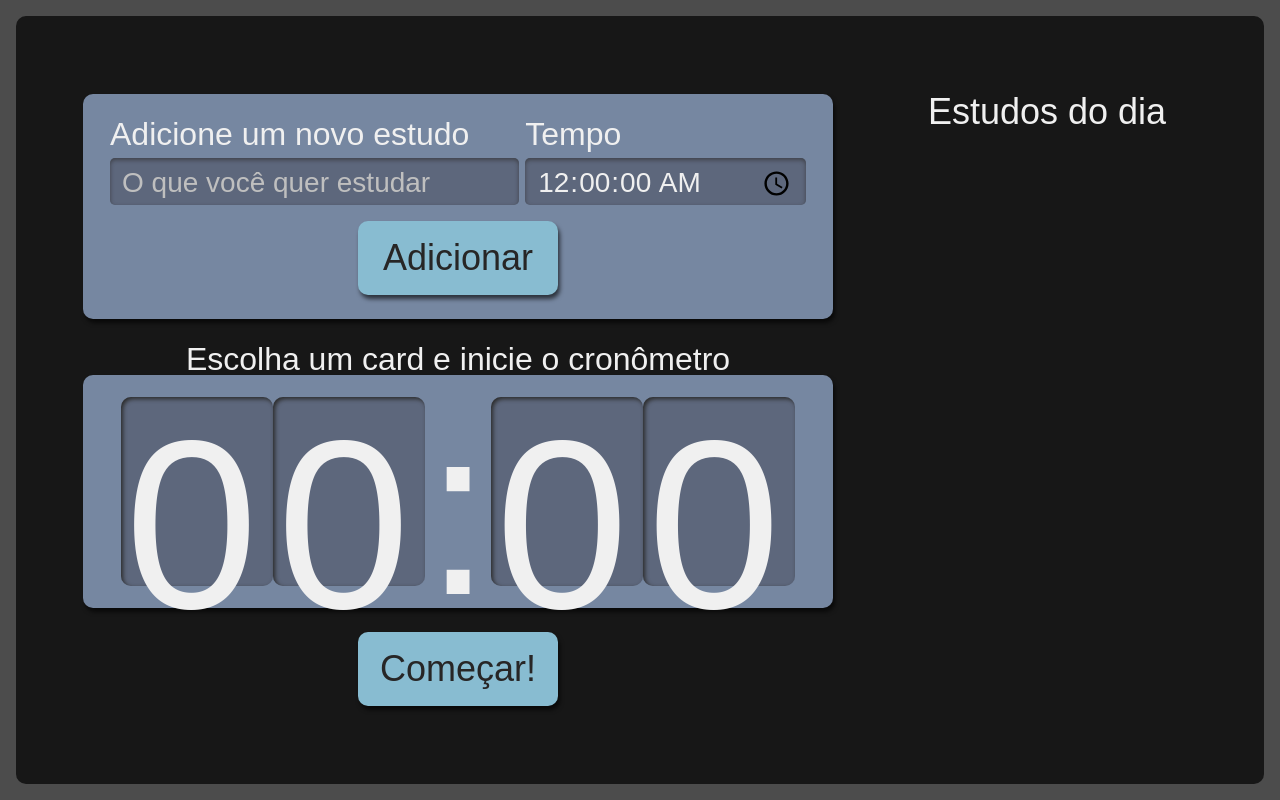
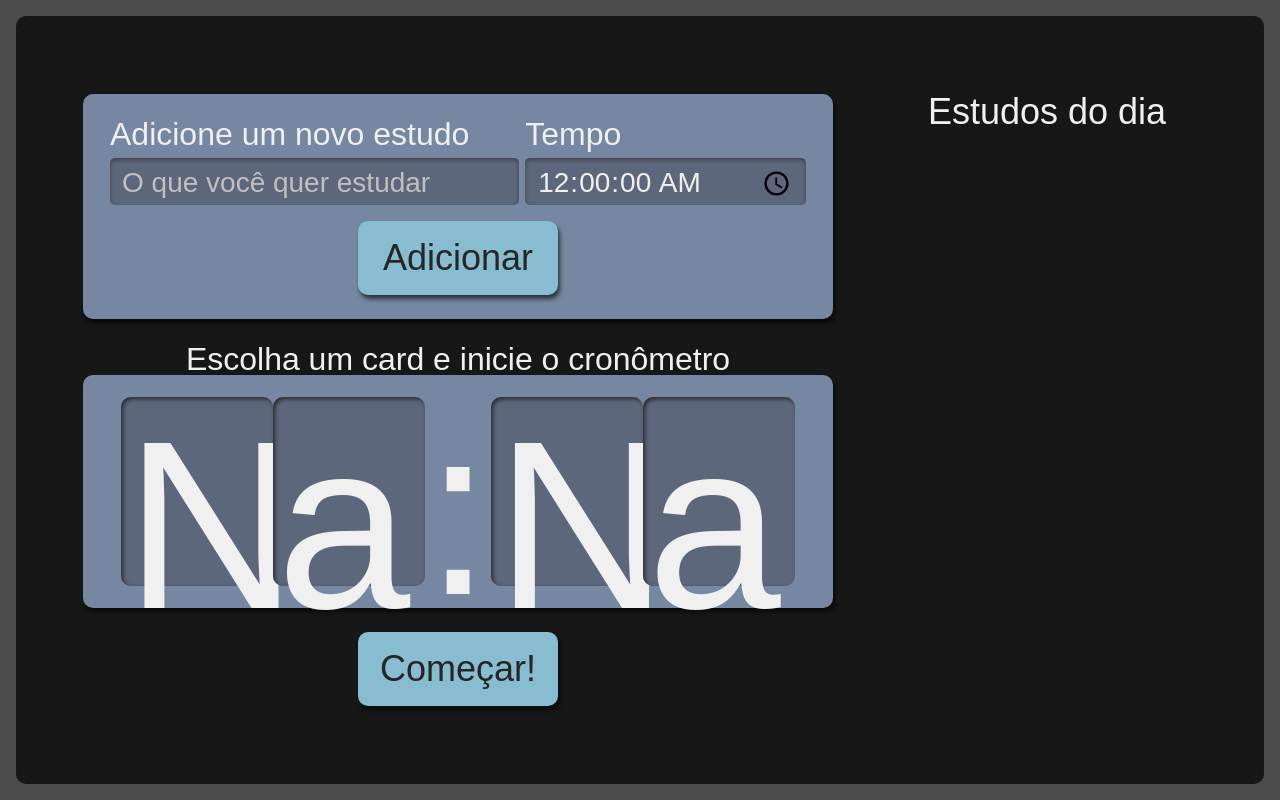
Before and after one commit to DaiLobo/post-it, a React (Create React App) app: page / in a window 1280 px wide. Built offline with nearby package versions, Linux system fonts and the light colour scheme.

Commit message:
feature/time-clock

```diff
--- a/src/componets/Stopwatch/Clock/index.tsx
+++ b/src/componets/Stopwatch/Clock/index.tsx
@@ -1,13 +1,24 @@
 import style from './Clock.module.scss'
 
-export default function Clock() {
+interface Props {
+    tempo: number | undefined,
+}
+
+export default function Clock({ tempo ={}}: Props) {
+
+    const minutos = Math.floor(tempo / 60);
+    const segundos = tempo % 60;
+
+    const [minutoDezena, minutoUnidade] = String(minutos).padStart(2, '0');
+    const [segundoDezena, segundoUnidade]= String(segundos).padStart(2, '0');
+
     return (
         <>
-            <span className={style.relogioNumero}> 0 </span>
-            <span className={style.relogioNumero}> 0 </span>
+            <span className={style.relogioNumero}>{minutoDezena}</span>
+            <span className={style.relogioNumero}>{minutoUnidade}</span>
             <span className={style.relogioDivisao}> : </span>
-            <span className={style.relogioNumero}> 0 </span>
-            <span className={style.relogioNumero}> 0 </span>
+            <span className={style.relogioNumero}>{segundoDezena}</span>
+            <span className={style.relogioNumero}>{segundoUnidade}</span>
         </>
     )
 }
--- a/src/componets/Stopwatch/index.tsx
+++ b/src/componets/Stopwatch/index.tsx
@@ -1,4 +1,4 @@
-import { useState } from 'react';
+import { useEffect, useState } from 'react';
 import { ITarefa } from '../../types/tarefa';
 import { tempoParaSegundos } from '../../common/utils/time';
 import Button from '../Button';
@@ -13,15 +13,17 @@ export default function Stopwatch({ selecionado }: Props) {
 
     const [tempo, setTempo] = useState<number>();
 
-    if (selecionado?.tempo) {
-        setTempo(tempoParaSegundos(selecionado.tempo));
-    }
+    useEffect(() => {
+        if (selecionado?.tempo){
+            setTempo(tempoParaSegundos(selecionado.tempo));
+        }
+    }, [selecionado])
 
     return (
         <div className={style.cronometro}>
             <p className={style.titulo} >Escolha um card e inicie o cronômetro</p>
             <div className={style.relogioWrapper}>
-                <Clock />
+                <Clock tempo={tempo}/>
             </div>
             <Button>
                 Começar!
--- a/tsconfig.json
+++ b/tsconfig.json
@@ -19,6 +19,7 @@
     "isolatedModules": true,
     "noEmit": true,
     "jsx": "react-jsx",
+    "downlevelIteration": true,
     "plugins": [{ "name": "typescript-plugin-css-modules" }]
   },
   "include": [
```
